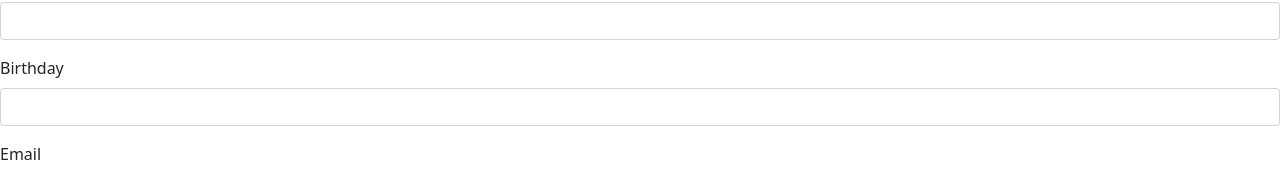
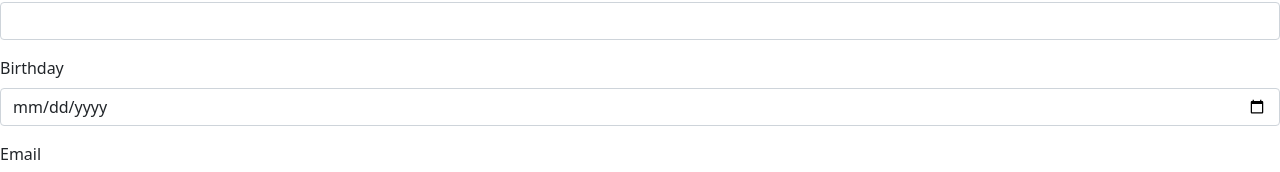
Before and after one commit to TaniaOlivas/i8that-client, a React (Create React App) app: page / in a window 1280 px wide. Both pictures are taken after a click on the button "Toggle Signup/Login". Shown: the part 142-314 px from the top of the page. Built offline with nearby package versions, Linux system fonts and the light colour scheme.

Commit message:
Added date finder in Signup

```diff
--- a/src/components/auth/Signup.jsx
+++ b/src/components/auth/Signup.jsx
@@ -34,7 +34,7 @@ const Signup = (props) => {
                 <FormGroup>
                     <Label htmlFor='birthday'>Birthday</Label>
                     <Input onChange={(e) => setBirthday(e.target.value)}
-                name='birthday' value={birthday} />
+                name='birthday' type='date' pattern='[0-9]{8}' value={birthday} />
                 </FormGroup>
                 <FormGroup>
                     <Label htmlFor='email'>Email</Label>
```
